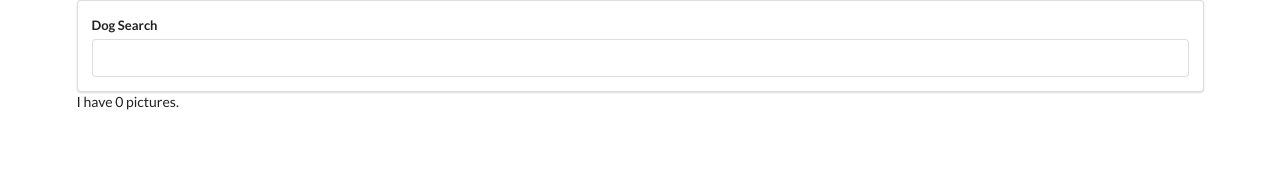
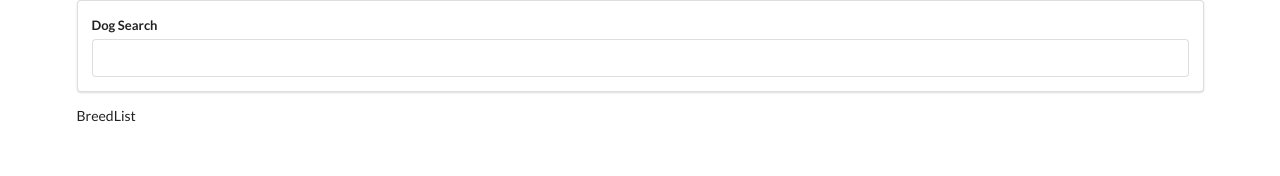
Before and after one commit to brookebryski/dog-app, a React (Create React App) app in the folder dog-app/: page / in a window 1280 px wide. Shown: the top 176 px of the page. Built offline with nearby package versions, Linux system fonts and the light colour scheme.

Commit message:
breedlist.js

```diff
--- a/dog-app/src/components/App.js
+++ b/dog-app/src/components/App.js
@@ -1,6 +1,7 @@
 import React from 'react';
 import SearchBar from './SearchBar';
 import dog from '../apis/dog';
+import BreedList from './BreedList'
 
 class App extends React.Component {
     state = { pics: [] };
@@ -17,7 +18,7 @@ class App extends React.Component {
         return (
         <div className="ui container">
         <SearchBar onFormSubmit={this.onTermSubmit} />
-        I have {this.state.pics.length} pictures.
+        <BreedList pics={this.state.pics}/>
         </div>
         );
     }
```
